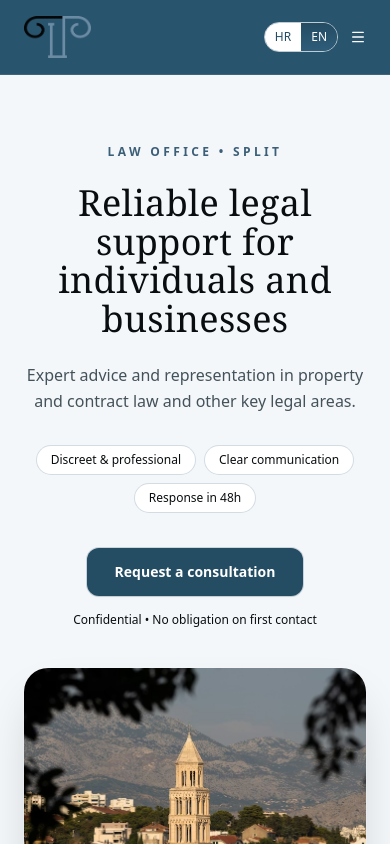
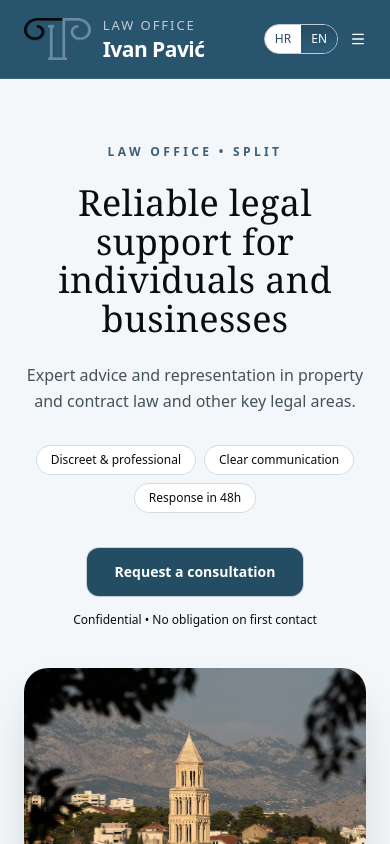
Before and after one commit to ipavic933-spec/website-pavic, a Next.js app: page /en in a window 390 px wide. Shown: the top 844 px of the page. Built offline with nearby package versions, Linux system fonts and the light colour scheme.

Commit message:
chore: header fix

```diff
--- a/src/components/header.tsx
+++ b/src/components/header.tsx
@@ -60,7 +60,7 @@ export function Header() {
               height={42}
               className="h-[42px] w-auto"
             />
-            <div className="hidden flex-col sm:flex">
+            <div className="flex flex-col">
               <span className="text-[13px] uppercase tracking-[0.15em] text-white/70">
                 {t("header.subtitle")}
               </span>
```
Also changed, not shown: lode/practices.md (+1 -0 lines).
